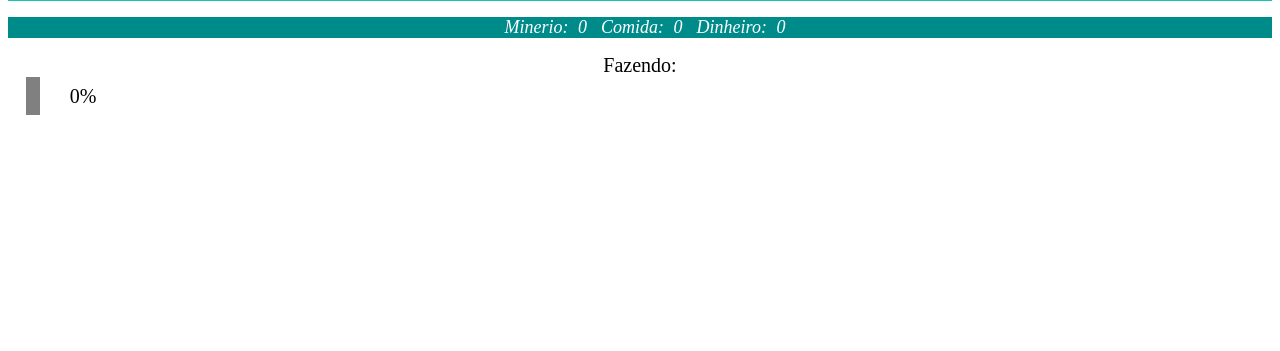
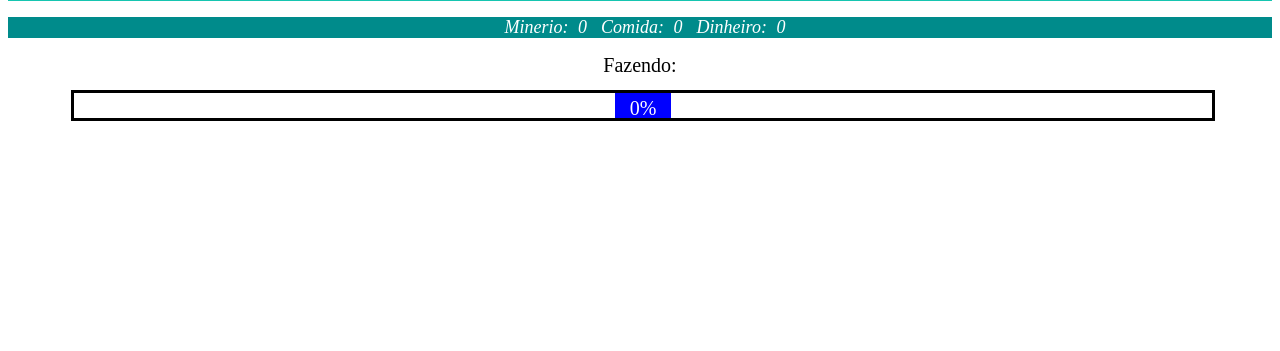
Before and after one commit to ireallyNEEDanUserName/Projeto-Principal, a PHP site: page /IdleBrowser/missoes.html in a window 1280 px wide. Shown: the part 69-420 px from the top of the page. Run offline with PHP 8.4, Linux system fonts and the light colour scheme.

Commit message:
Update style.css

```diff
--- a/v3.0/html/IdleBrowser/style.css
+++ b/v3.0/html/IdleBrowser/style.css
@@ -91,23 +91,28 @@ li {
 }
 
 #barraProgresso, .progresso{
-	margin-left: 18px;
-	width: 0%;
-	height: 30px;
-	padding: 4px 7px 4px 7px;
-	background-color: grey;
+	margin-left: 5%;
+	margin-right: 5%;
+	width: 90%;
+	height: 25px;
+	margin-top: 1%;
+	background-color: white;
 	color: white;
 	text-align: center;
+	border-style: solid;
+	border-color: black;
+	z-index: 0;
 }
 
 #barra , .barra{
-	width: 50px;
-	margin-left: 25px;
-	height: 30px;
-	background-color: white;
+	width: 5%;
+	margin: auto;
+	height: 25px;
+	background-color: blue;
 	text-align: center;
 	line-height: 30px;
-	color: black;
+	color: white;
+	z-index: 1;
 }
 
 #CaixaLvlXP {
@@ -253,7 +258,8 @@ li {
 
 .Empregado {
 	background-color: #6796a0;
-	width: 150px;
+	width: 50%;
 	margin: auto;
+	padding-bottom: 0.5%;
 	text-align: center;
 }
```
